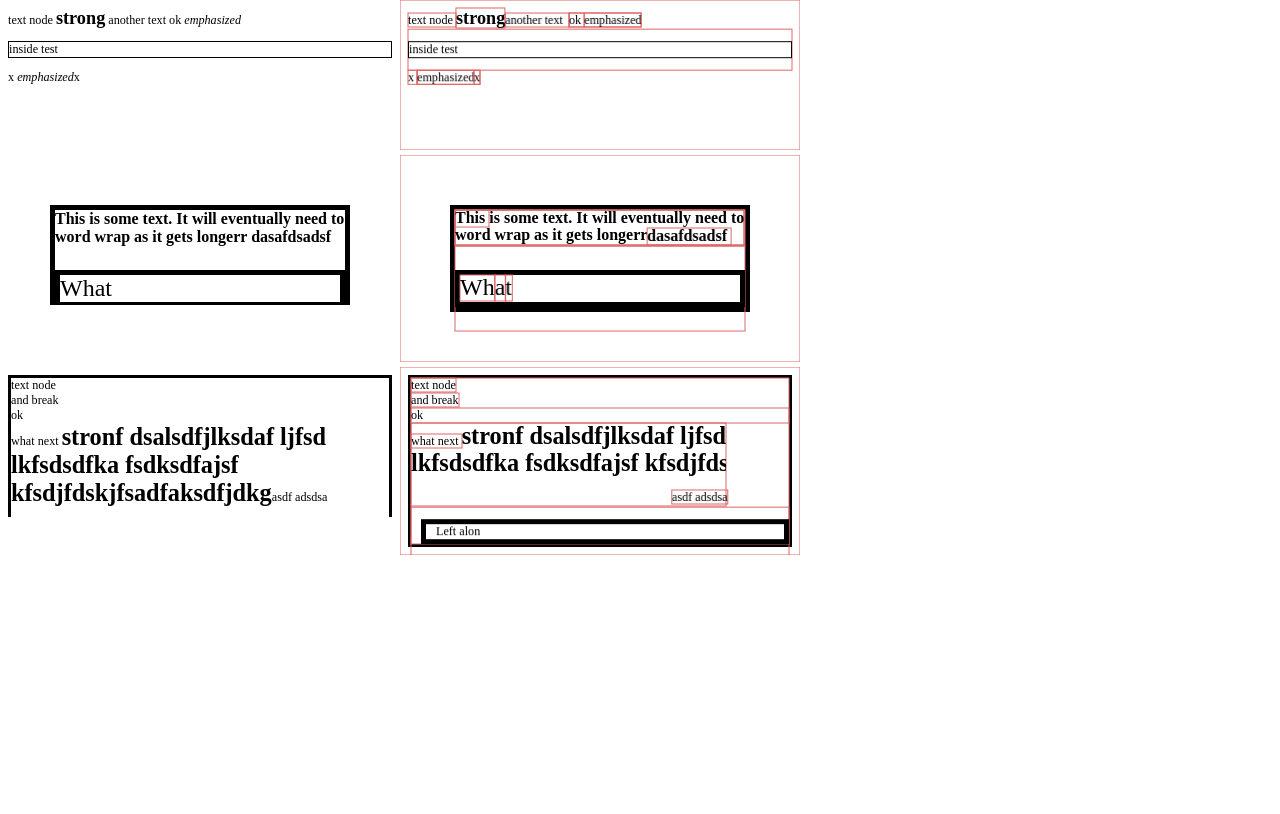
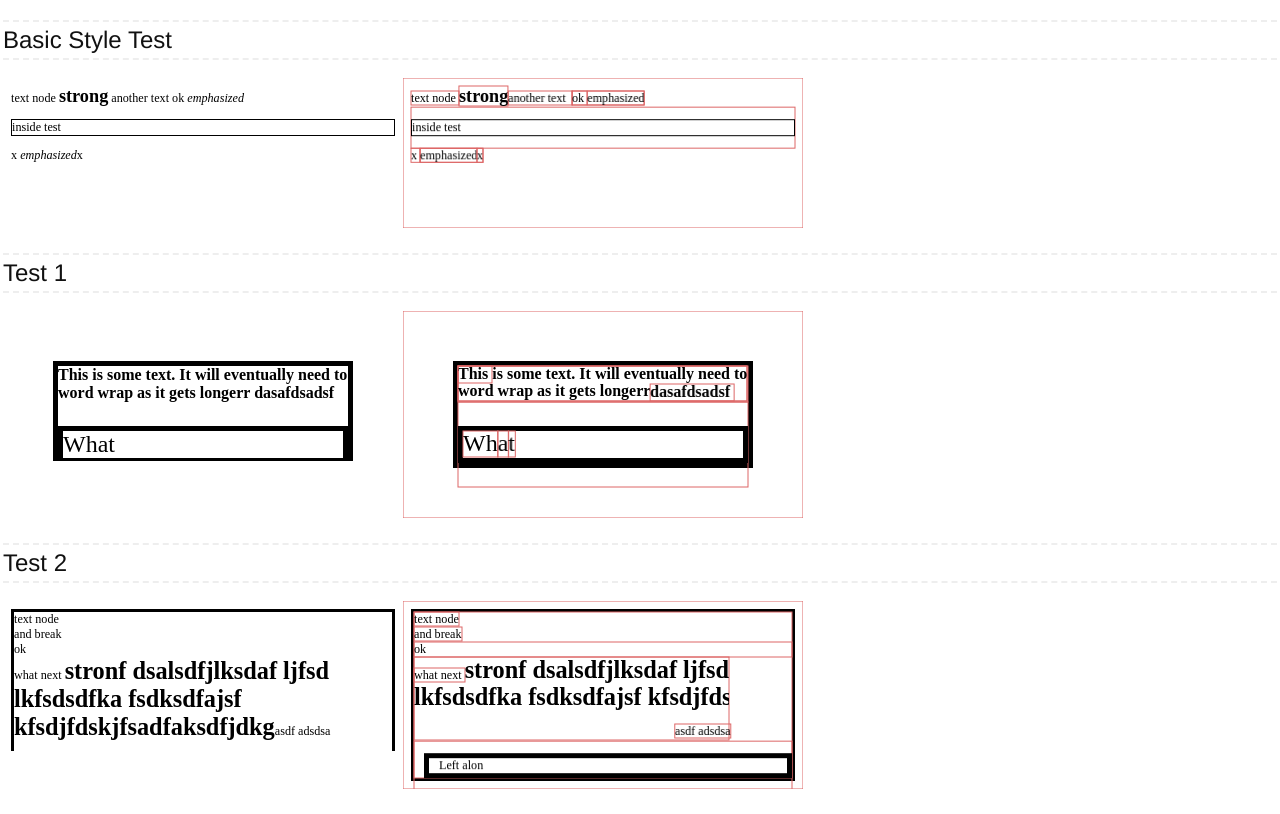
Before and after one commit to bgrins/webdesigner, a plain HTML site: page test.html in a window 1280 px wide. Drawn offline with Linux system fonts and the light colour scheme.

Commit message:
filling out test harness a bit

```diff
--- a/js/test.js
+++ b/js/test.js
@@ -16,6 +16,7 @@ $(function() {
 		var results = $($("#testTemplate").html()).appendTo($("#tests"));
 		data.push($(this).html());
 		var ind = data.length - 1;
+		results.find("h2").text($(this).data("description") || ("Test " + ind));
 	    var iframe = $("<iframe onload='frameLoaded(this, "+ind+");' src='javascript:;' />").
 	    	appendTo(results.find(".frame"));
 
--- a/test.html
+++ b/test.html
@@ -1,13 +1,16 @@
 <!doctype html>
 <html>
 <head>
+<link rel="stylesheet" href="css/blueprint.css" />
 <style>
 iframe { width: 400px; height 400px; }
 .frame, .canvas { float:left;  }
+h2 { border-bottom: dashed 2px #eee; border-top: dashed 2px #eee; }
 .clear { clear: both; }
 #tests { }
+.result { margin: 20px 3px; }
+#testTemplate { display:none; }
 </style>
-<link rel="stylesheet" href="css/blueprint.css" />
 <script type='text/javascript' src='js/jquery-1.4.4.js'></script>
 <script type='text/javascript' src='js/element.js'></script>
 <script type='text/javascript' src='js/test.js'></script>
@@ -18,7 +21,7 @@ iframe { width: 400px; height 400px; }
 
 <div id='tests'></div>
 <div id='testTemplate'>
-<div class='result'><div class='frame'></div><div class='canvas'></div><br class='clear' /></div>
+<div class='result'><h2></h2><div class='frame'></div><div class='canvas'></div><br class='clear' /></div>
 </div>
 
 <script type='text/html' data-description='Basic Style Test'>
```
